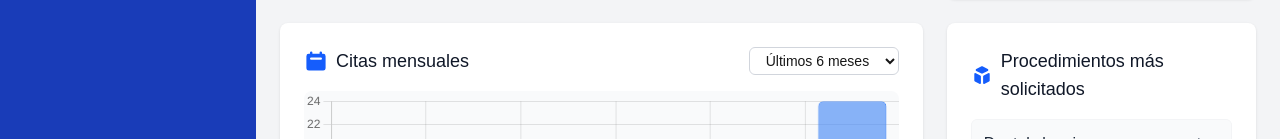
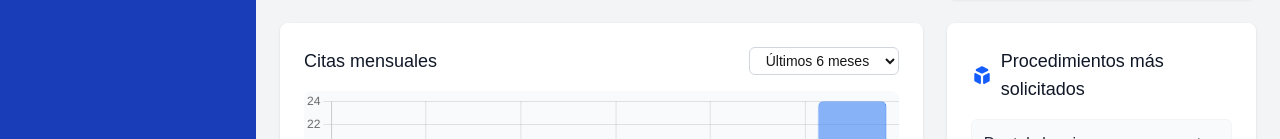
Before and after one commit to MoeFlowers/Portfolio, a Next.js app: page /projects/clinic/dashboard in a window 1280 px wide. Shown: the part 507-646 px from the top of the page. Built offline with nearby package versions, Linux system fonts and the light colour scheme.

Commit message:
Update MonthlyAppointmentsChart

```diff
--- a/src/app/projects/clinic/components_clinic/dashboard/MonthlyAppointmentsChart.tsx
+++ b/src/app/projects/clinic/components_clinic/dashboard/MonthlyAppointmentsChart.tsx
@@ -1,22 +1,25 @@
-// src/app/projects/clinic/dashboard/components/MonthlyAppointmentsChart.tsx
+// src/app/projects/clinic/components_clinic/dashboard/MonthlyAppointmentsChart.tsx
 'use client';
 import { useEffect, useRef } from 'react';
-import Chart from 'chart.js/auto';
+import { Chart, registerables } from 'chart.js';
 
-export default function MonthlyAppointmentsChart({ data }: {
-    data: {
-        labels: string[];
-        data: number[];
-    }
-}) {
+// Registrar todos los componentes de Chart.js
+Chart.register(...registerables);
+
+type ChartData = {
+    labels: string[];
+    data: number[];
+};
+
+export default function MonthlyAppointmentsChart({ data }: { data: ChartData }) {
     const chartRef = useRef<HTMLCanvasElement>(null);
-    const chartInstance = useRef<Chart>();
+    const chartInstance = useRef<Chart | null>(null);
 
     useEffect(() => {
         if (chartRef.current) {
             const ctx = chartRef.current.getContext('2d');
             if (ctx) {
-                // Destroy previous chart instance if it exists
+                // Destruir la instancia anterior si existe
                 if (chartInstance.current) {
                     chartInstance.current.destroy();
                 }
@@ -55,7 +58,7 @@ export default function MonthlyAppointmentsChart({ data }: {
             }
         }
 
-        // Cleanup function to destroy chart instance
+        // Limpieza al desmontar el componente
         return () => {
             if (chartInstance.current) {
                 chartInstance.current.destroy();
@@ -67,15 +70,12 @@ export default function MonthlyAppointmentsChart({ data }: {
         <div className="bg-white shadow overflow-hidden sm:rounded-lg p-6 hover:shadow-md transition-shadow duration-300">
             <div className="flex justify-between items-center mb-4">
                 <h3 className="text-lg font-medium text-gray-900 flex items-center">
-                    <svg xmlns="http://www.w3.org/2000/svg" className="h-6 w-6 mr-2 text-blue-600" viewBox="0 0 20 20" fill="currentColor">
-                        <path fillRule="evenodd" d="M6 2a1 1 0 00-1 1v1H4a2 2 0 00-2 2v10a2 2 0 002 2h12a2 2 0 002-2V6a2 2 0 00-2-2h-1V3a1 1 0 10-2 0v1H7V3a1 1 0 00-1-1zm0 5a1 1 0 000 2h8a1 1 0 100-2H6z" clipRule="evenodd" />
-                    </svg>
+                    {/* Icono SVG aquí */}
                     Citas mensuales
                 </h3>
                 <select
                     className="border border-gray-300 rounded-md px-3 py-1 text-sm focus:outline-none focus:ring-blue-500 focus:border-blue-500"
                     onChange={(e) => {
-                        // Aquí implementarías la lógica para cambiar el rango de meses
                         console.log('Cambiar a:', e.target.value, 'meses');
                     }}
                 >
```
